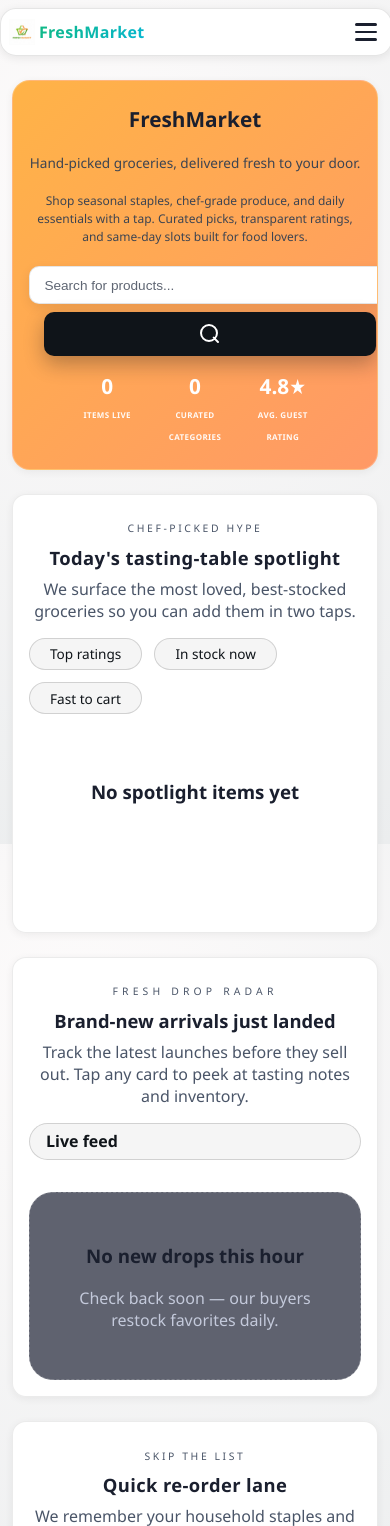
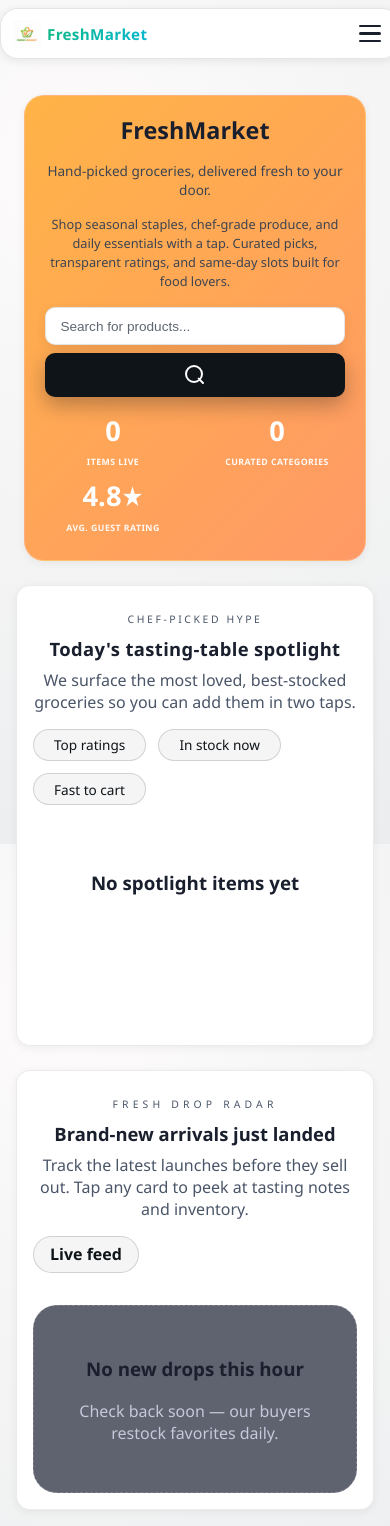
Before and after one commit to saicharan1203/online-grossery-store, a Flask app: page / in a window 390 px wide. Shown: the top 1526 px of the page. Run offline with Flask 3, Linux system fonts and the light colour scheme; data that the repository does not hold is empty.

Commit message:
Fix mobile responsiveness - prevent content cutoff on mobile devices

```diff
--- a/static/style.css
+++ b/static/style.css
@@ -4220,3 +4220,309 @@ body[data-theme="dark"] .recurring-options,
 body[data-theme="dark"] .recurring-options .form-check-label {
     color: rgba(255, 255, 255, 0.85) !important;
 }
+
+/* ============================================
+   ENHANCED MOBILE RESPONSIVENESS FIXES
+   Fixes content cutoff and overflow issues
+   ============================================ */
+
+/* Global mobile overflow fix */
+@media (max-width: 768px) {
+
+    html,
+    body {
+        overflow-x: hidden;
+        width: 100%;
+    }
+
+    .container {
+        max-width: 100%;
+        overflow-x: hidden;
+        padding: 0 1rem;
+    }
+}
+
+/* Hero Section Mobile Fixes */
+@media (max-width: 768px) {
+    .hero {
+        margin: 1rem 0.5rem;
+        padding: 1.5rem 1rem;
+        border-radius: 24px;
+        width: calc(100% - 1rem);
+        box-sizing: border-box;
+        overflow: hidden;
+    }
+
+    .hero-content {
+        grid-template-columns: 1fr;
+        grid-template-areas:
+            "title"
+            "subtitle"
+            "description"
+            "search"
+            "stats";
+        gap: 1rem;
+        width: 100%;
+    }
+
+    .hero-heading {
+        font-size: clamp(1.6rem, 7vw, 2.2rem);
+        text-align: center;
+        word-wrap: break-word;
+        overflow-wrap: break-word;
+        hyphens: auto;
+        line-height: 1.2;
+        padding: 0 0.5rem;
+    }
+
+    .hero-subheading {
+        font-size: 0.95rem;
+        text-align: center;
+        max-width: 100%;
+        padding: 0 0.5rem;
+        line-height: 1.4;
+    }
+
+    .hero-description {
+        font-size: 0.85rem;
+        text-align: center;
+        line-height: 1.5;
+        max-width: 100%;
+        padding: 0 0.5rem;
+        word-wrap: break-word;
+    }
+
+    .hero-search {
+        flex-direction: column;
+        width: 100%;
+        max-width: 100%;
+        padding: 0 0.5rem;
+        box-sizing: border-box;
+    }
+
+    .hero .search-bar {
+        width: 100%;
+        max-width: 100%;
+        box-sizing: border-box;
+    }
+
+    .hero .search-button {
+        width: 100%;
+        max-width: 100%;
+    }
+
+    .hero-stats {
+        display: grid;
+        grid-template-columns: repeat(2, 1fr);
+        gap: 1rem;
+        width: 100%;
+        justify-items: center;
+        padding: 0.5rem;
+    }
+
+    .hero-stats div {
+        text-align: center;
+        min-width: auto;
+        width: 100%;
+    }
+
+    .hero-stats .stat-value {
+        font-size: clamp(1.8rem, 8vw, 2.5rem);
+        display: block;
+    }
+
+    .hero-stats .stat-label {
+        font-size: 0.6rem;
+        letter-spacing: 0.08em;
+        word-wrap: break-word;
+    }
+}
+
+/* Small Mobile Phones */
+@media (max-width: 480px) {
+    nav.top-nav {
+        width: calc(100% - 1rem);
+        margin: 0.5rem auto;
+        padding: 0.6rem 0.75rem;
+        border-radius: 18px;
+    }
+
+    .logo {
+        font-size: 1rem;
+        flex-shrink: 0;
+    }
+
+    .logo img {
+        height: 28px;
+        margin-right: 6px;
+    }
+
+    .logo span {
+        font-size: 0.95rem;
+    }
+
+    .hero {
+        margin: 0.75rem 0.5rem;
+        padding: 1.25rem 0.75rem;
+        border-radius: 20px;
+    }
+
+    .hero-heading {
+        font-size: clamp(1.4rem, 6vw, 1.8rem);
+        padding: 0;
+    }
+
+    .hero-subheading {
+        font-size: 0.85rem;
+        padding: 0;
+    }
+
+    .hero-description {
+        font-size: 0.8rem;
+        padding: 0;
+    }
+
+    .hero-stats {
+        grid-template-columns: repeat(2, 1fr);
+        gap: 0.75rem;
+        padding: 0.25rem;
+    }
+
+    .hero-stats .stat-value {
+        font-size: clamp(1.5rem, 7vw, 2rem);
+    }
+
+    .hero-stats .stat-label {
+        font-size: 0.55rem;
+        letter-spacing: 0.05em;
+    }
+
+    /* Product cards mobile */
+    .product-grid {
+        grid-template-columns: repeat(2, 1fr);
+        gap: 0.75rem;
+    }
+
+    .product-card {
+        padding: 0.75rem;
+        border-radius: 16px;
+    }
+}
+
+/* Extra small screens (360px and below) */
+@media (max-width: 360px) {
+    nav.top-nav {
+        padding: 0.5rem 0.6rem;
+        border-radius: 14px;
+    }
+
+    .logo span {
+        font-size: 0.85rem;
+    }
+
+    .logo img {
+        height: 24px;
+    }
+
+    .hero {
+        padding: 1rem 0.6rem;
+        margin: 0.5rem;
+        border-radius: 16px;
+    }
+
+    .hero-heading {
+        font-size: 1.25rem;
+    }
+
+    .hero-stats {
+        gap: 0.5rem;
+    }
+
+    .hero-stats .stat-value {
+        font-size: 1.4rem;
+    }
+
+    .hero-stats .stat-label {
+        font-size: 0.5rem;
+    }
+}
+
+/* Spotlight and Feature Sections Mobile */
+@media (max-width: 768px) {
+
+    .spotlight-section,
+    .reorder-section,
+    .fresh-drop-section {
+        margin: 1.5rem 0;
+        padding: 1.5rem 1rem;
+        border-radius: 24px;
+    }
+
+    .spotlight-header,
+    .reorder-header,
+    .fresh-header {
+        flex-direction: column;
+        align-items: flex-start;
+        gap: 1rem;
+    }
+
+    .spotlight-header h2,
+    .reorder-header h2,
+    .fresh-header h2 {
+        font-size: 1.5rem;
+    }
+
+    .spotlight-grid,
+    .reorder-grid,
+    .fresh-grid {
+        grid-template-columns: 1fr;
+        gap: 1rem;
+    }
+
+    .spotlight-card,
+    .reorder-card,
+    .fresh-card {
+        padding: 1.25rem;
+        border-radius: 18px;
+    }
+
+    .spotlight-meta {
+        flex-wrap: wrap;
+        gap: 0.5rem;
+    }
+
+    .meta-pill {
+        font-size: 0.75rem;
+        padding: 0.25rem 0.9rem;
+    }
+}
+
+/* Fix text overflow in cards */
+@media (max-width: 576px) {
+
+    .spotlight-title,
+    .fresh-card h3,
+    .reorder-title-row h3 {
+        font-size: 1.1rem;
+        word-wrap: break-word;
+        overflow-wrap: break-word;
+    }
+
+    .fresh-description,
+    .spotlight-body {
+        font-size: 0.85rem;
+    }
+
+    .fresh-meta {
+        grid-template-columns: repeat(2, 1fr);
+        gap: 0.75rem;
+    }
+
+    .fresh-meta .label {
+        font-size: 0.65rem;
+    }
+
+    .fresh-meta strong {
+        font-size: 0.95rem;
+    }
+}
--- a/templates/base.html
+++ b/templates/base.html
@@ -5,7 +5,7 @@
     <meta charset="UTF-8">
     <meta name="viewport" content="width=device-width, initial-scale=1.0">
     <title>FreshMarket</title>
-    <link rel="stylesheet" href="{{ url_for('static', filename='style.css') }}?v=responsive2">
+    <link rel="stylesheet" href="{{ url_for('static', filename='style.css') }}?v=mobile-fix3">
     <link rel="stylesheet" href="{{ url_for('static', filename='new_features.css') }}">
     <link rel="stylesheet" href="{{ url_for('static', filename='accessibility.css') }}">
     <!-- Heavy animation files disabled for performance -->
```
